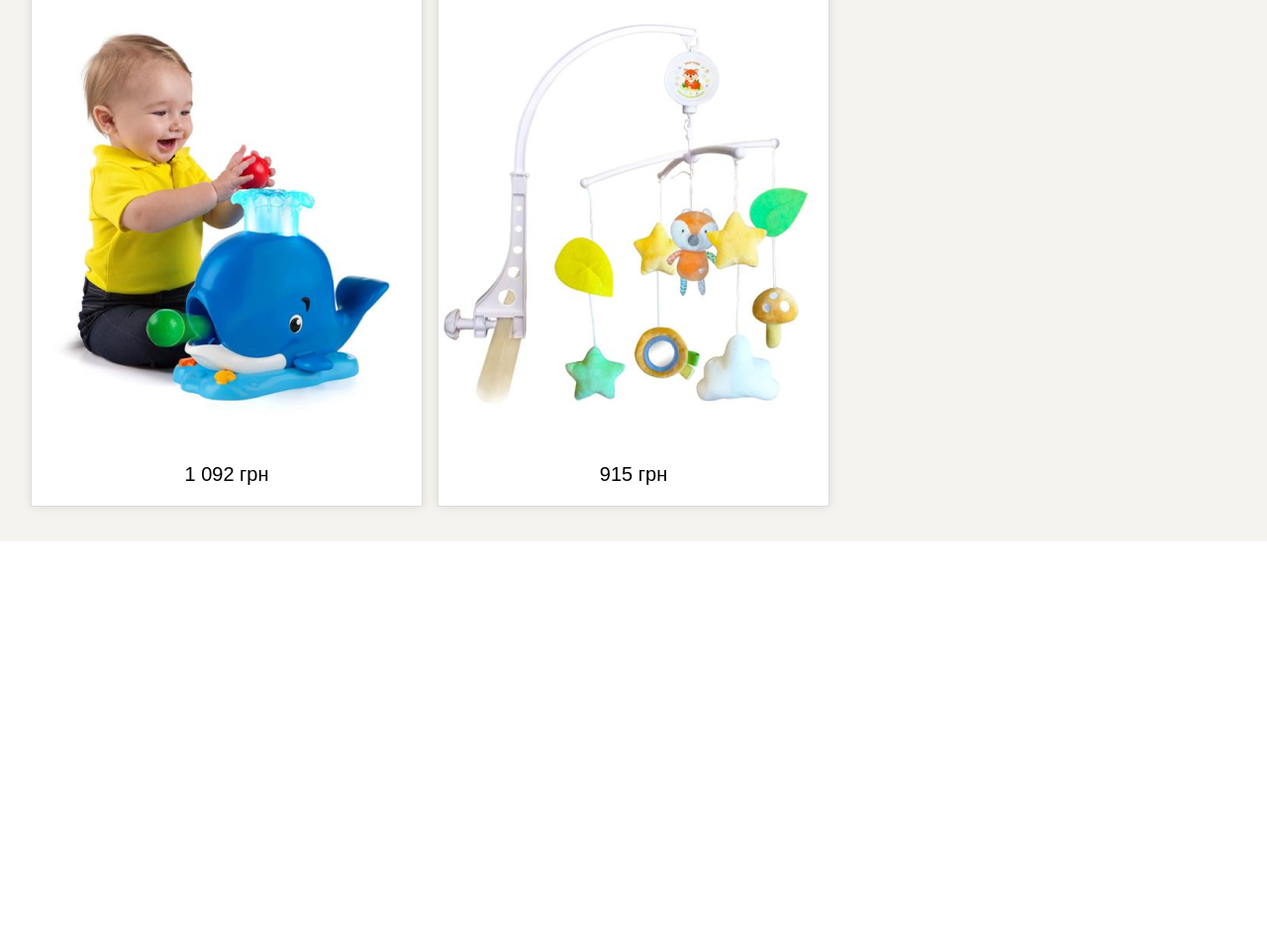
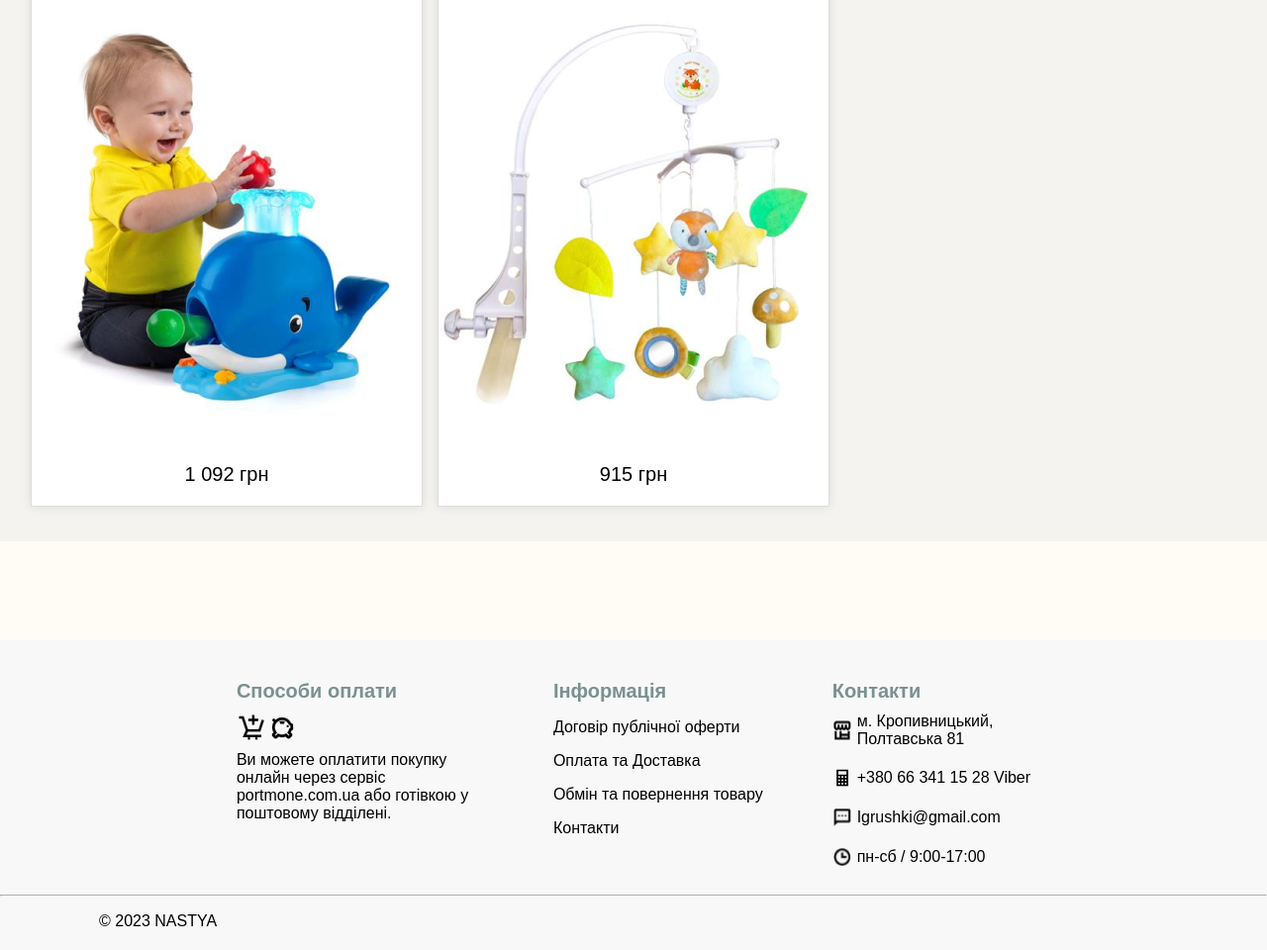
Before and after one commit to goodcodd/igrushki_lytvyn, a website: page html/goods.html in a window 1280 px wide. Shown: the part 2057-3017 px from the top of the page at 99% size. Before the commit the page ends 2604 px from the top, so only its background shows below. Drawn offline with Linux system fonts and the light colour scheme; files whose address does not match are found by name.

Commit message:
зміни в js header.js

```diff
--- a/html/goods.html
+++ b/html/goods.html
@@ -9,6 +9,7 @@
     <link rel="stylesheet" type="text/css" href="../css/main-page-css/styles.css">
     <link rel="stylesheet" type="text/css" href="../css/main-page-css/header.css">
     <link rel="stylesheet" type="text/css" href="../css/add-pages-css/goods.css">
+    <link rel="stylesheet" type="text/css" href="../css/main-page-css/footer.css">
 </head>
 <body>
     <div>
@@ -158,5 +159,52 @@
             </div>
         </div>
     </div>
+
+    <div class="line">
+        <div class="table"></div>
+    </div>
+
+    <div class="footer bg-background-footer py-20">
+        <div class="flex justify-center gap-x-70 lists-footer">
+            <div class="column max-w-300 text-left">
+                <h3 class="column-h font-bold mb-10 text-20 text-color-subtitle">Способи оплати</h3>
+                <div class="images-shop mb-5">
+                    <img src="assets/icons/Shop_Cart.png" alt="">
+                    <img src="assets/icons/Shopicons_Bold.png" alt="">
+                </div>
+                <p class="column-p text-16 max-w-210">Ви можете оплатити покупку онлайн через сервіс portmone.com.ua або готівкою у поштовому відділені.</p>
+            </div>
+
+            <div class="column max-w-300 text-left">
+                <h3 class="column-h font-bold mb-10 text-20 text-color-subtitle">Інформація</h3>
+                <p class="text-16">Договір публічної оферти</p>
+                <p class="text-16">Оплата та Доставка</p>
+                <p class="text-16">Обмін та повернення товару</p>
+                <p class="text-16">Контакти</p>
+            </div>
+
+            <div class="column max-w-300 text-left">
+                <h3 class="column-h font-bold mb-10 text-20 text-color-subtitle">Контакти</h3>
+                <div class="card mb-5">
+                    <img src="../assets/icons/Store.png" class="icon" alt="">
+                    <p class="column-p text-16">м. Кропивницький,<br> Полтавська 81</p>
+                </div>
+                <div class="card mb-5">
+                    <img src="../assets/icons/phone.png" class="icon" alt="">
+                    <p class="text-16">+380 66 341 15 28 Viber</p>
+                </div>
+                <div class="card mb-5">
+                    <img src="../assets/icons/message.png" class="icon" alt="">
+                    <a href="mailto:Igrushki@gmail.com" class="contact-link">Igrushki@gmail.com</a>
+                </div>
+                <div class="card">
+                    <img src="../assets/icons/clock.png" class="icon" alt="">
+                    <p class="text-16">пн-сб / 9:00-17:00</p>
+                </div>
+            </div>
+        </div>
+        <hr class="line" />
+        <p class="footer-end ml-100 mb-0 text-16">© 2023 NASTYA</p>
+    </div>
 </body>
 </html>
```
Also changed, not shown: scripts/header.js (+8 -7 lines).
